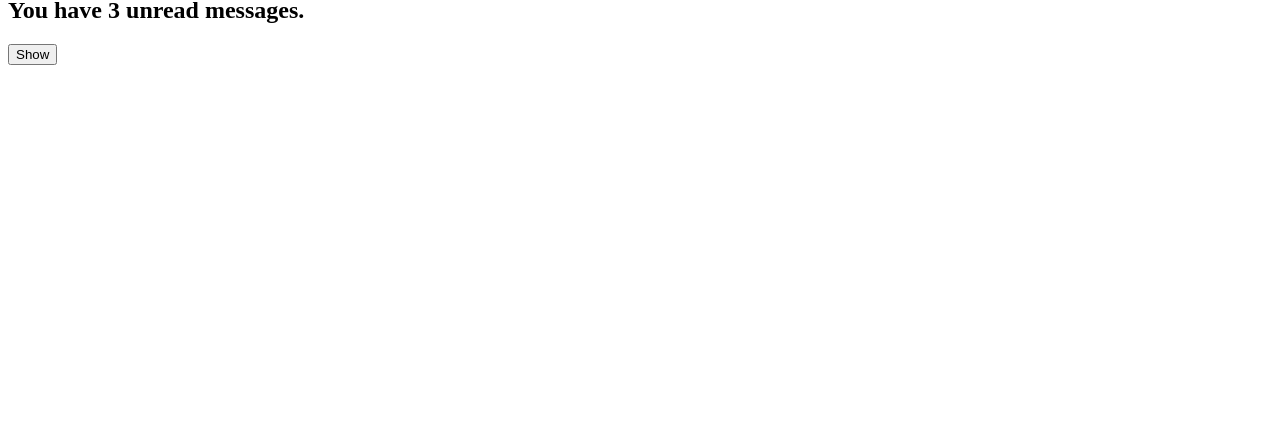
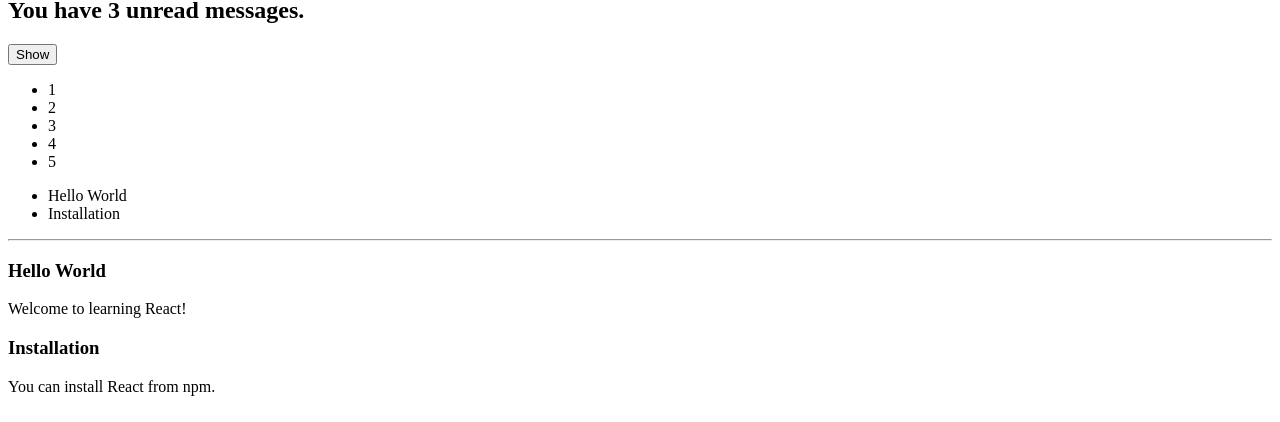
Before and after one commit to fjmn2001/react17, a React (Create React App) app in the folder apps/getting-started/: page / in a window 1280 px wide. Shown: the part 529-951 px from the top of the page. Before the commit the page ends 800 px from the top, so only its background shows below. Built offline with nearby package versions, Linux system fonts and the light colour scheme.

Commit message:
feat: list and keys examples. Ref sn

```diff
--- a/apps/getting-started/src/App.tsx
+++ b/apps/getting-started/src/App.tsx
@@ -5,6 +5,8 @@ import Toggle from "./shared/components/Toggle";
 import LoginControl from "./conditional-rendering/components/LoginControl";
 import Mailbox from "./conditional-rendering/components/Mailbox";
 import Page from "./conditional-rendering/components/Page";
+import NumberList from "./lists-and-keys/components/NumberList";
+import Blog from "./lists-and-keys/components/Blog";
 
 interface User {
     firstName: string
@@ -17,6 +19,11 @@ export default function App() {
         lastName: 'Perez'
     };
     const messages = ['React', 'Re: React', 'Re:Re: React'];
+    const numbers = [1, 2, 3, 4, 5];
+    const posts = [
+        {id: 1, title: 'Hello World', content: 'Welcome to learning React!'},
+        {id: 2, title: 'Installation', content: 'You can install React from npm.'}
+    ];
 
     return (
         <>
@@ -31,6 +38,8 @@ export default function App() {
             <LoginControl />
             <Mailbox unreadMessages={ messages } />
             <Page />
+            <NumberList numbers={ numbers } />
+            <Blog posts={ posts } />,
         </>
     );
 }
--- /dev/null
+++ b/apps/getting-started/src/lists-and-keys/components/Blog.tsx
@@ -0,0 +1,33 @@
+interface Post {
+    id: number
+    title: string
+    content: string
+}
+
+const Blog = ({posts}: { posts: Post[] }) => {
+    const sidebar = (
+        <ul>
+            { posts.map((post) =>
+                <li key={ post.id }>
+                    { post.title }
+                </li>
+            ) }
+        </ul>
+    );
+    const content = posts.map((post) =>
+        <div key={ post.id }>
+            <h3>{ post.title }</h3>
+            <p>{ post.content }</p>
+        </div>
+    );
+
+    return (
+        <div>
+            { sidebar }
+            <hr />
+            { content }
+        </div>
+    );
+}
+
+export default Blog;
--- /dev/null
+++ b/apps/getting-started/src/lists-and-keys/components/ListItem.tsx
@@ -0,0 +1,5 @@
+const ListItem = ({value}: { value: number }) => {
+    return <li>{ value }</li>;
+}
+
+export default ListItem;
--- /dev/null
+++ b/apps/getting-started/src/lists-and-keys/components/NumberList.tsx
@@ -0,0 +1,14 @@
+import ListItem from "./ListItem";
+
+const NumberList = ({numbers}: { numbers: number[] }) => {
+    return (
+        <ul>
+            { numbers.map((number) =>
+                <ListItem key={ number.toString() }
+                          value={ number } />
+            ) }
+        </ul>
+    );
+}
+
+export default NumberList;
```
